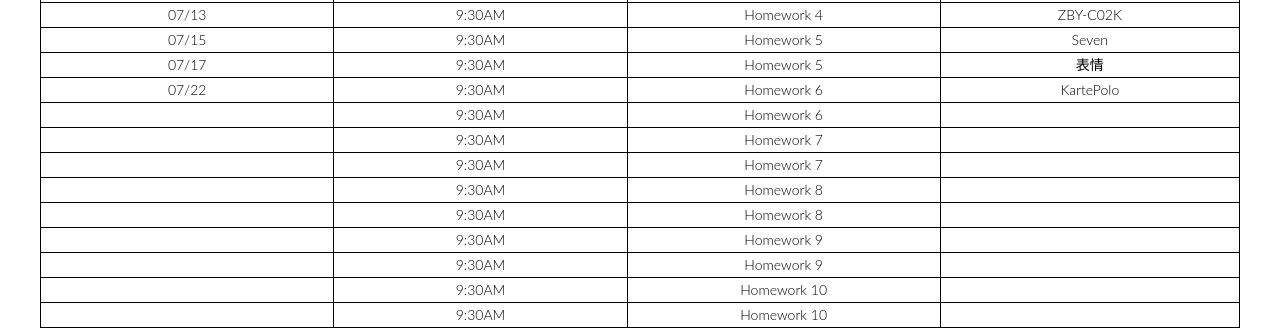
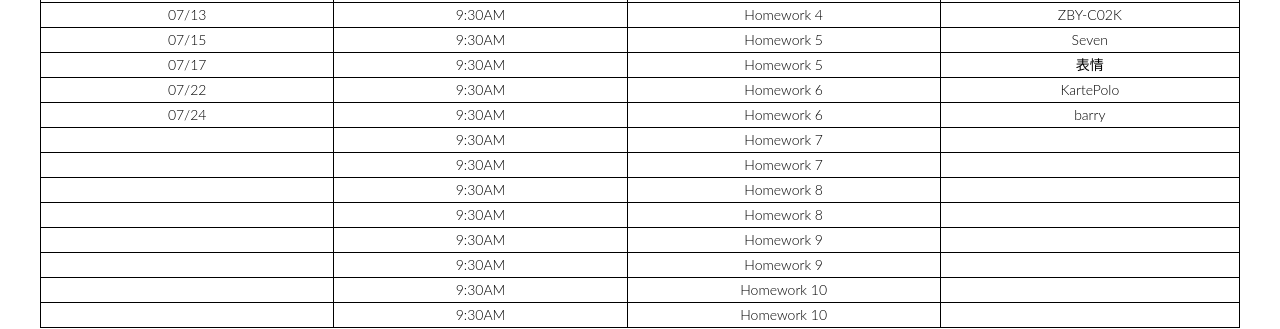
Before and after one commit to gaotx/cs61b, a Jekyll site: the page built from homework-party.html, in a window 1280 px wide. Shown: the part 443-772 px from the top of the page. Built offline with Jekyll 4.4.1, drawn with Linux system fonts in a browser that asks for light colours; comment, search, counter and statistics services are not loaded.

Commit message:
added new host

```diff
--- a/homework-party.html
+++ b/homework-party.html
@@ -81,10 +81,10 @@ title: Homework Party
                 <td>KartePolo</td>
             </tr>
             <tr>
-                <td></td>
+                <td>07/24</td>
                 <td>9:30AM</td>
                 <td>Homework 6</td>
-                <td></td>
+                <td>barry</td>
             </tr>
             <tr>
                 <td></td>
--- a/index.html
+++ b/index.html
@@ -417,7 +417,7 @@ title: CS61B
 <td>G &amp; T, Chapter 5</td>
 <td><a href="lab/lab08">Lab 8</a></td>
 <td></td>
-<td></td>
+<td>barry</td>
 </tr>
 
 <tr>
```
